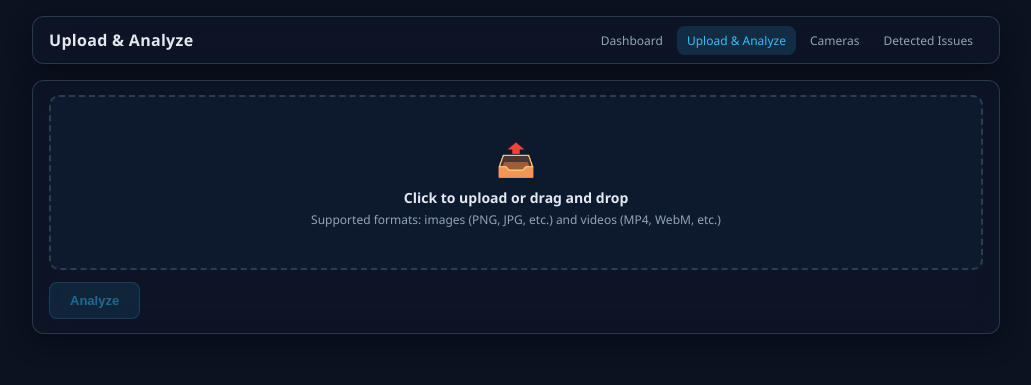
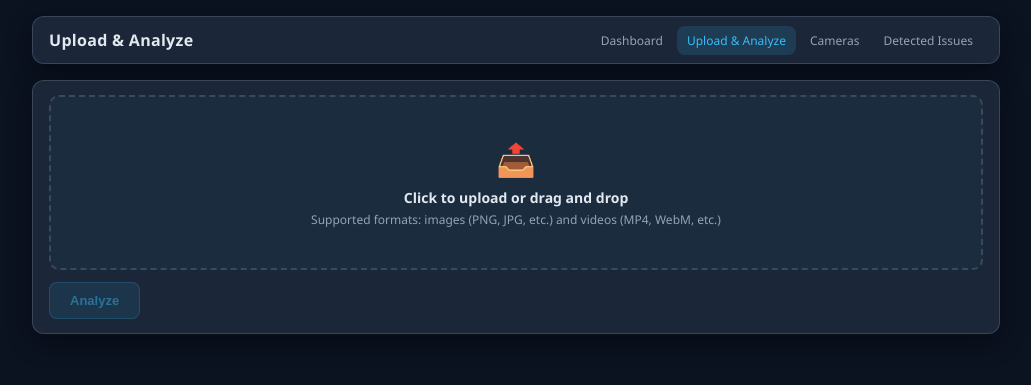
Before and after one commit to Oybek-M/shaharga-nazar, a website built with Vite: page upload.html in a window 1280 px wide. Shown: the whole page, without its empty margins (124-1155 px from the left). Built offline with nearby package versions, Linux system fonts and the light colour scheme.

Commit message:
Improve panel contrast on content pages (no 3D scene to blur against)
The dashboard's translucent glass panel look relies on the 3D scene behind
it for contrast. On the new flat content pages (upload/cameras/issues) the
same translucency blended into the plain dark background, making the nav
bar easy to miss.

Co-Authored-By: Claude Sonnet 5 <noreply@anthropic.com>

```diff
--- a/src/style.css
+++ b/src/style.css
@@ -113,6 +113,15 @@ body.content-page #ui-root {
   gap: 16px;
 }
 body.content-page #top-bar { position: static; }
+
+/* Content pages have no 3D scene behind them, so the translucent glass panel
+   look (tuned for the dashboard's blurred canvas) reads as low-contrast here.
+   Use a more opaque, solid-ish panel background instead for legibility. */
+body.content-page .panel {
+  background: rgba(30, 41, 59, 0.92);
+  backdrop-filter: none;
+  -webkit-backdrop-filter: none;
+}
 
 .upload-panel { width: 100%; }
 .upload-dropzone {
```
